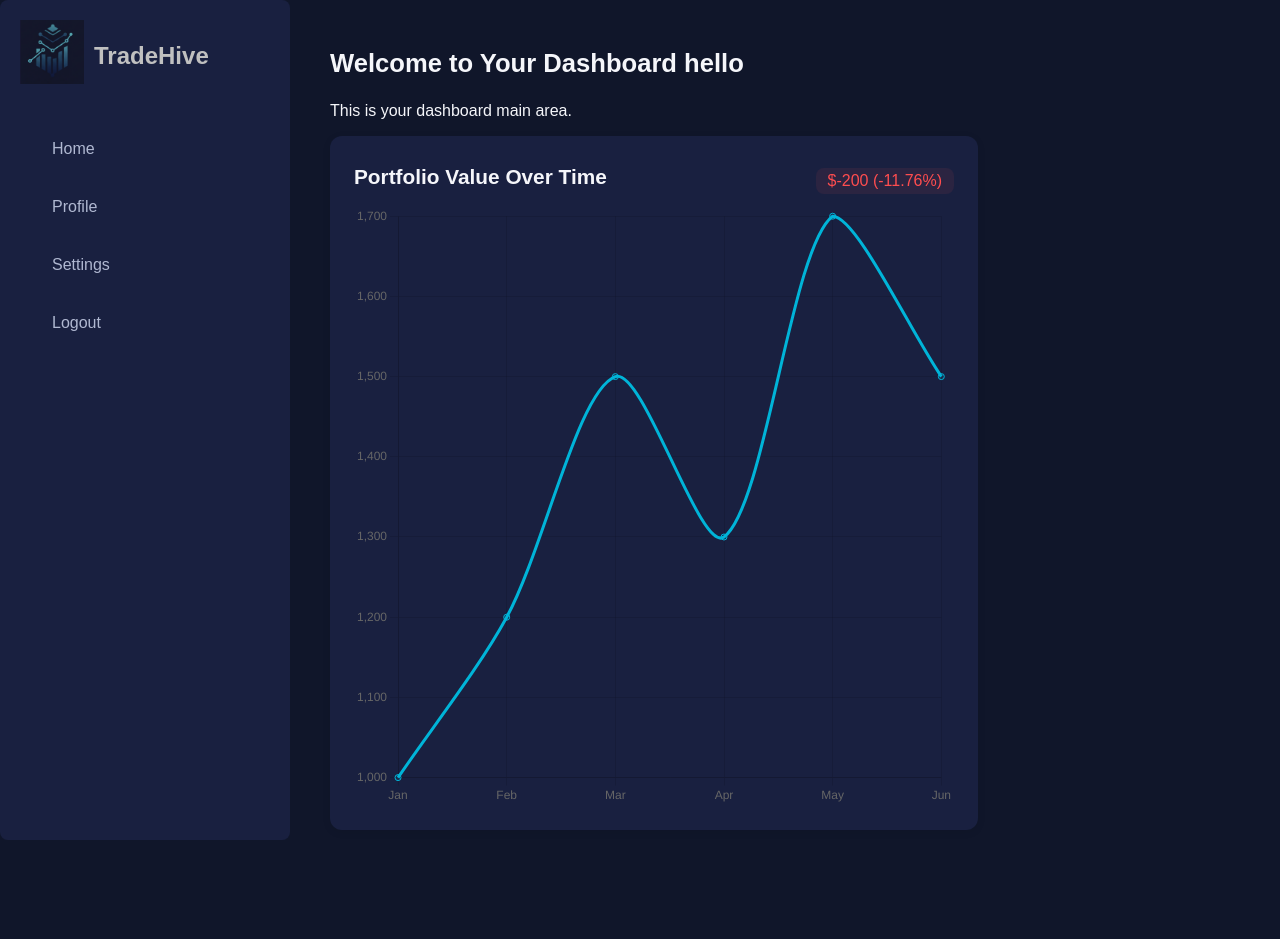
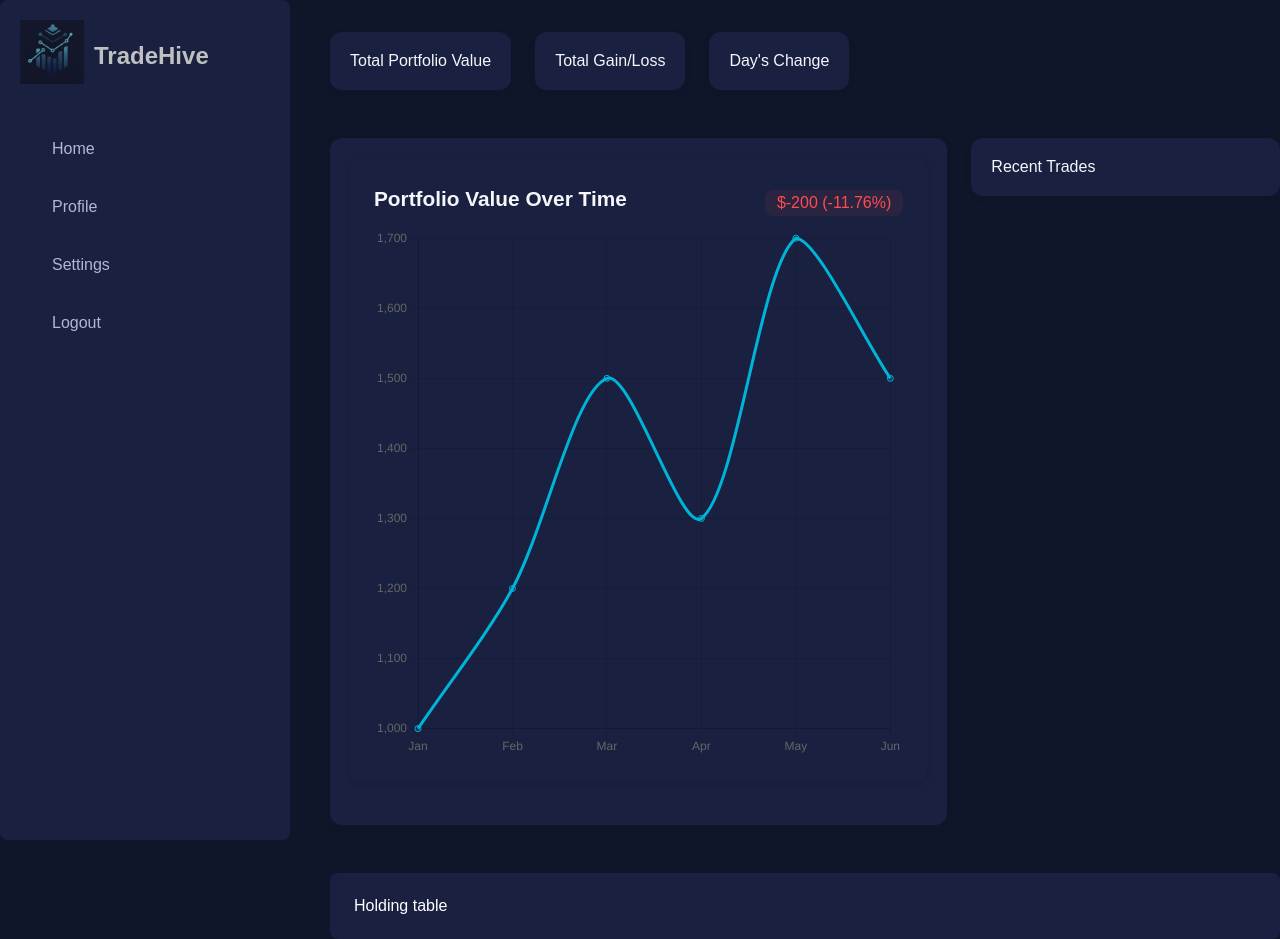
Before and after one commit to hongwee11/tradehive, a React (Create React App) app in the folder dashboard-react/: page /dashboard in a window 1280 px wide. Before the commit the page ends 840 px from the top, so only its background shows below. Built offline with nearby package versions, Linux system fonts and the light colour scheme.

Commit message:
update dashboard layout

```diff
--- a/dashboard-react/src/dashboard/components/chart.css
+++ b/dashboard-react/src/dashboard/components/chart.css
@@ -5,6 +5,7 @@
   box-shadow: 0 2px 8px rgba(0,0,0,0.08);
   margin-bottom: 24px;
   max-width: 600px;
+
 }
 
 .chart-title {
--- a/dashboard-react/src/dashboard/dashboard.css
+++ b/dashboard-react/src/dashboard/dashboard.css
@@ -22,3 +22,34 @@
   box-shadow: 0 2px 8px rgba(0,0,0,0.08);
   margin-bottom: 24px;
 }
+
+.dashboard-top-row {
+  display: flex;
+  gap: 24px;
+  margin-bottom: 24px;
+}
+
+.dashboard-main-row {
+  display: flex;
+  gap: 24px;
+  margin-bottom: 24px;
+}
+
+.dashboard-main-left {
+  flex: 2;
+  min-width: 0;
+}
+
+.dashboard-main-right {
+  flex: 1;
+  min-width: 0;
+}
+
+.widget-holdings-table, .holdings {
+  background: #192040;
+  border-radius: 8px;
+  padding: 24px;
+  color: #fff;
+  margin-top: 24px;
+  margin-bottom: 0;
+}
--- a/dashboard-react/src/dashboard/dashboard.jsx
+++ b/dashboard-react/src/dashboard/dashboard.jsx
@@ -2,7 +2,7 @@ import Sidebar from "./components/sidebar";
 import Chart from "./components/chart";
 
 
-// Import your widgets here, e.g.:
+// Import widgets here, e.g.:
 // import PortfolioChart from "./components/PortfolioChart";
 // import TopHoldings from "./components/TopHoldings";
 import "./dashboard.css";
@@ -16,9 +16,31 @@ function Dashboard() {
     <div className="dashboard-layout">
       <Sidebar />
       <main className="dashboard-main">
-        <h1>Welcome to Your Dashboard hello</h1>
-        <p>This is your dashboard main area.</p>
-        <Chart title="Portfolio Value Over Time" data={tempData} labels={tempLabels} />
+        {/* Top */}
+        <div className="dashboard-top-row">
+          <div className="widget widget-portfolio-value">Total Portfolio Value</div>
+          <div className="widget widget-gain-loss">Total Gain/Loss</div>
+          <div className="widget widget-daily-change">Day's Change</div>
+        </div>
+
+        {/* Middle */}
+        <div className="dashboard-main-row">
+          <div className="dashboard-main-left">
+            <div className="widget widget-performance-chart">
+              <Chart title="Portfolio Value Over Time" data={tempData} labels={tempLabels} />
+          </div>
+        </div>
+        <div className="dashboard-main-right">
+            <div className="widget widget-recent-trades">
+              Recent Trades
+            </div>
+          </div>
+        </div>
+
+        {/* Bottom */}
+        <div className="holdings">
+          Holding table
+        </div>
       </main>
     </div>
   );
```
